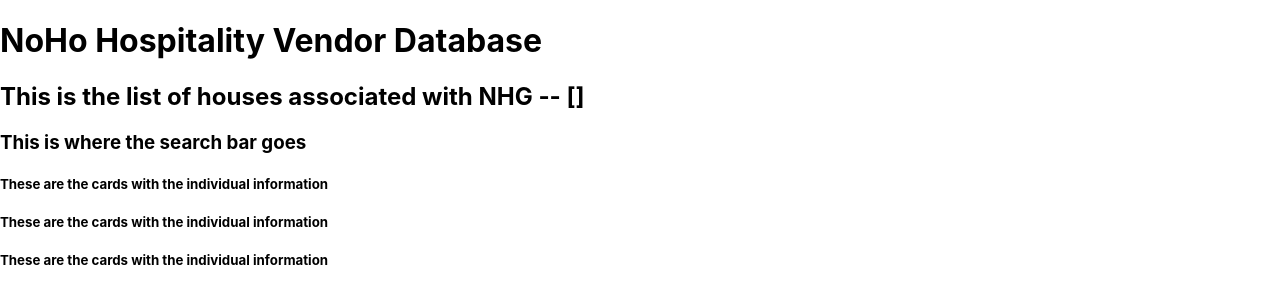
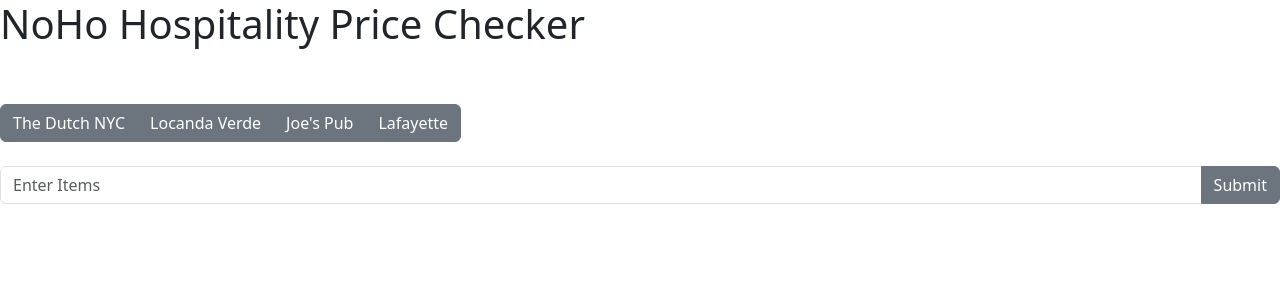
Before and after one commit to galenshosato/chef-price-comp, a React (Create React App) app in the folder client/: page / in a window 1280 px wide. Shown: the top 304 px of the page. Built offline with nearby package versions, Linux system fonts and the light colour scheme.

Commit message:
Added Bootstrap styling; added FE to-do

```diff
--- a/client/package.json
+++ b/client/package.json
@@ -7,7 +7,9 @@
     "@testing-library/jest-dom": "^5.16.5",
     "@testing-library/react": "^13.4.0",
     "@testing-library/user-event": "^13.5.0",
+    "bootstrap": "^5.3.0",
     "react": "^18.2.0",
+    "react-bootstrap": "^2.7.4",
     "react-dom": "^18.2.0",
     "react-scripts": "5.0.1",
     "web-vitals": "^2.1.4"
--- a/client/src/App.js
+++ b/client/src/App.js
@@ -12,14 +12,26 @@
 
 function App() {
 
+  const houseObj = {
+    "The Dutch NYC": [1,2,3],
+    "Locanda Verde": [2,3],
+    "Joe's Pub": [3],
+    "Lafayette": [1,3],
+  }
+
   const [items, setItems] = useState([])
   const [house, setHouse] = useState()
+
 
   return (
     <>
       <Header />
-      <Houses house={house} setHouse={setHouse} />
-      <Searchbar house={house} setItems={setItems}/>
+      <br></br>
+      <br></br>
+      <Houses setHouse={setHouse} />
+      <br></br>
+      <br></br>
+      <Searchbar house={house} houseObj={houseObj} setItems={setItems}/>
       <PriceDisplay items={items} />
     </>
   )
--- a/client/src/Header.js
+++ b/client/src/Header.js
@@ -2,10 +2,11 @@
 
 
 function Header () {
+
     return (
         <>
             <h1>
-                NoHo Hospitality Vendor Database
+                NoHo Hospitality Price Checker
             </h1>
         </>
     )
--- a/client/src/Houses.js
+++ b/client/src/Houses.js
@@ -1,13 +1,19 @@
+import Button from 'react-bootstrap/Button'
+import ButtonGroup from 'react-bootstrap/ButtonGroup'
 
 
+function Houses ({setHouse}) {
 
-function Houses () {
+    const nhgHouses = ["The Dutch NYC", "Locanda Verde", "Joe's Pub", "Lafayette"]
+
     return (
-        <>
-            <h2>
-                This is the list of houses associated with NHG -- []
-            </h2>
-        </>
+        <ButtonGroup aria-label='Basic Example'>
+            {nhgHouses.map((indHouse) => {
+                return <Button key={indHouse} onClick={() => setHouse(indHouse)} variant='secondary'>
+                    {indHouse}
+                    </Button>
+            })}
+        </ButtonGroup>
     )
 }
 
--- a/client/src/PriceCard.js
+++ b/client/src/PriceCard.js
@@ -1,9 +1,18 @@
 
 
-function PriceCard () {
+function PriceCard ({item}) {
+
+    // Build Card
+
+    // Title of Vendor
+    // Title of Item
+    // Price
+    // Price Per Unit
+    // Last Time It was Updated
+
     return (
         <>
-            <h5>These are the cards with the individual information </h5>
+            <h5>Holder</h5>
         </>
     )
 }
--- a/client/src/PriceDisplay.js
+++ b/client/src/PriceDisplay.js
@@ -1,11 +1,11 @@
 import PriceCard from "./PriceCard"
 
-function PriceDisplay() {
+function PriceDisplay({items}) {
     return (
         <>
-                <PriceCard />
-                <PriceCard />
-                <PriceCard />
+            {items.map((item) => {
+                return <PriceCard key={item.id} item={item} />
+            })}
         </>
     )
 }
--- a/client/src/Searchbar.js
+++ b/client/src/Searchbar.js
@@ -1,9 +1,30 @@
+import Button from "react-bootstrap/esm/Button"
+import Form from 'react-bootstrap/Form'
+import InputGroup from 'react-bootstrap/InputGroup'
+
+function Searchbar({house, setItems, houseObj}) {
+
+    const vendorIds = houseObj[house]
+
+    function onSubmit(e) {
+        // Clear setItems
+        // Build fetch in a loop around vendorIds
+        // "/api/{vendorId}/products/{searchTerm}"
+        // Append to setItems
+    }
 
 
-function Searchbar() {
+
     return (
         <>
-            <h3>This is where the search bar goes</h3>
+            <InputGroup className="mb-3">
+                <Form.Control
+                    placeholder = "Enter Items"
+                />
+                <Button variant="secondary">
+                    Submit
+                </Button>
+            </InputGroup>
         </>
     )
 }
--- a/client/src/index.js
+++ b/client/src/index.js
@@ -1,6 +1,7 @@
 import React from 'react';
 import ReactDOM from 'react-dom/client';
 import './index.css';
+import 'bootstrap/dist/css/bootstrap.min.css';
 import App from './App';
 
 
```
Also changed, not shown: 1 other file (tests, documents, lock files or other folders).
